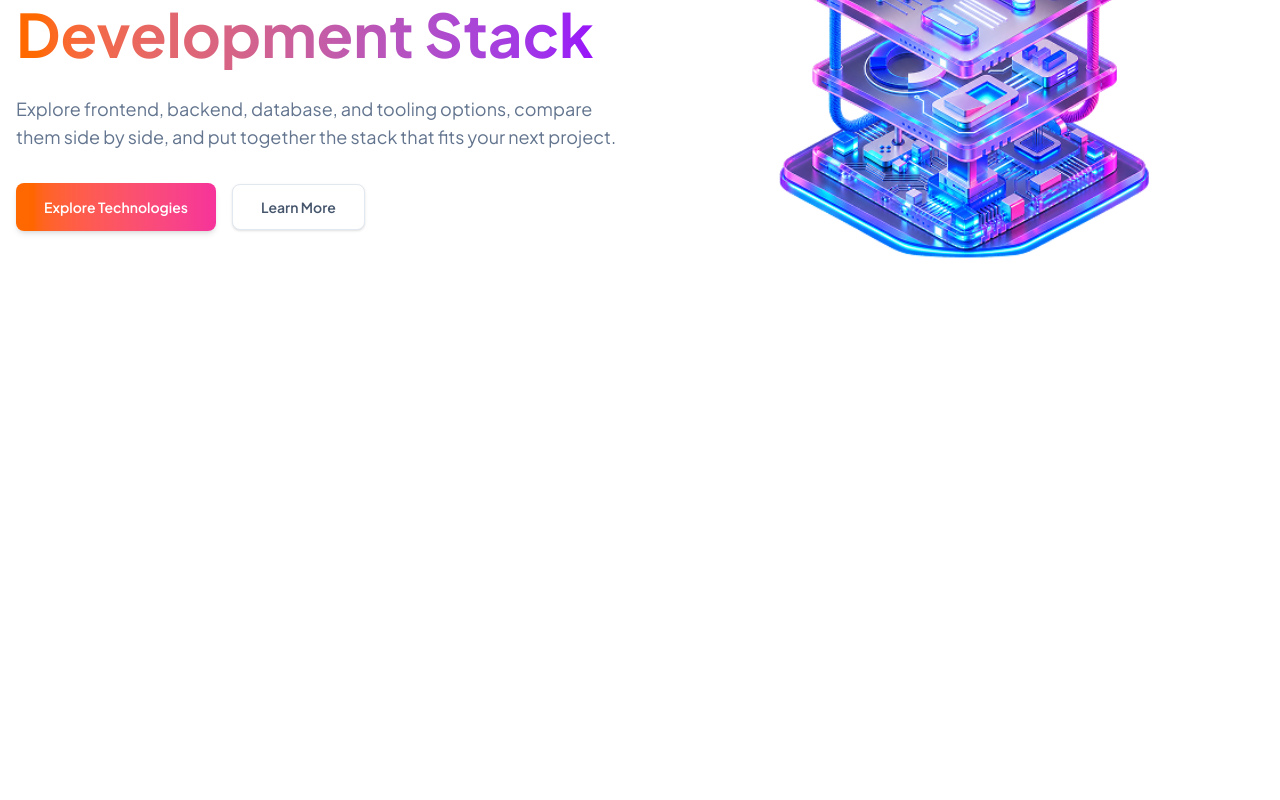
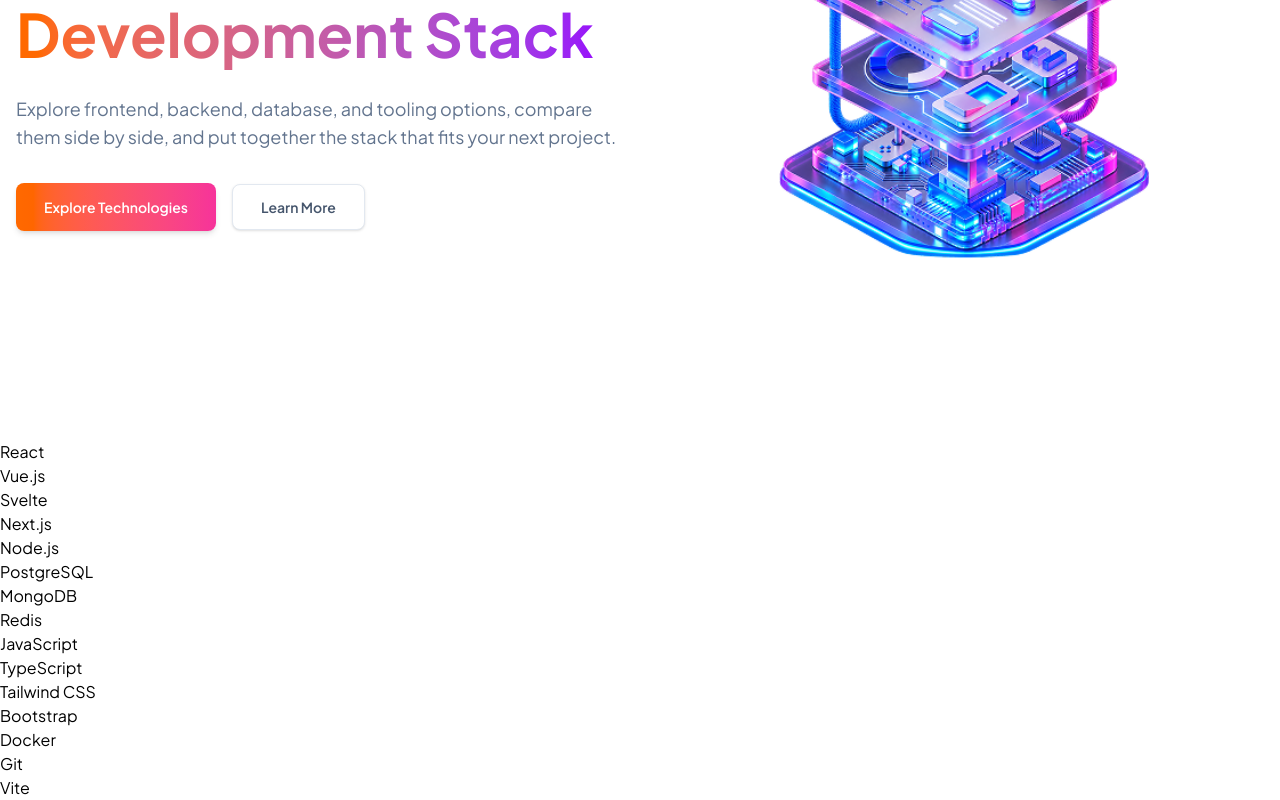
Before and after one commit to alexhalder/Assinement-5-, a React (Vite) app: page / in a window 1280 px wide. Shown: the part 360-1160 px from the top of the page. Before the commit the page ends 800 px from the top, so only its background shows below. Built offline with nearby package versions, Linux system fonts and the light colour scheme.

Commit message:
feat: implement asynchronous technology data fetching and rendering using React Suspense and map loop

```diff
--- /dev/null
+++ b/public/data.json
@@ -0,0 +1,152 @@
+[
+  {
+    "id": "react",
+    "name": "React",
+    "category": "Frontend",
+    "description": "A declarative, component-based JavaScript library for building modern user interfaces.",
+    "icon": "https://icon.icepanel.io/Technology/svg/React.svg",
+    "rating": 4.9,
+    "difficulty": "Beginner-Friendly",
+    "badge": "Popular"
+  },
+  {
+    "id": "vue",
+    "name": "Vue.js",
+    "category": "Frontend",
+    "description": "The Progressive JavaScript Framework for building interactive web applications.",
+    "icon": "https://icon.icepanel.io/Technology/svg/Vue.js.svg",
+    "rating": 4.8,
+    "difficulty": "Beginner-Friendly",
+    "badge": "Fast"
+  },
+  {
+    "id": "svelte",
+    "name": "Svelte",
+    "category": "Frontend",
+    "description": "A compiler that turns declarative components into highly efficient JavaScript.",
+    "icon": "https://icon.icepanel.io/Technology/svg/Svelte.svg",
+    "rating": 4.7,
+    "difficulty": "Intermediate",
+    "badge": "Trending"
+  },
+  {
+    "id": "nextjs",
+    "name": "Next.js",
+    "category": "Frontend",
+    "description": "A React framework for production-grade applications with server-side rendering.",
+    "icon": "https://icon.icepanel.io/Technology/svg/Next.js.svg",
+    "rating": 4.9,
+    "difficulty": "Intermediate",
+    "badge": "Essential"
+  },
+  {
+    "id": "nodejs",
+    "name": "Node.js",
+    "category": "Backend",
+    "description": "A JavaScript runtime built on Chrome's V8 engine for scalable network apps.",
+    "icon": "https://icon.icepanel.io/Technology/svg/Node.js.svg",
+    "rating": 4.8,
+    "difficulty": "Intermediate",
+    "badge": "Popular"
+  },
+  {
+    "id": "postgresql",
+    "name": "PostgreSQL",
+    "category": "Database",
+    "description": "A powerful, open-source object-relational database system with proven reliability.",
+    "icon": "https://icon.icepanel.io/Technology/svg/PostgresSQL.svg",
+    "rating": 4.9,
+    "difficulty": "Intermediate",
+    "badge": "Top SQL"
+  },
+  {
+    "id": "mongodb",
+    "name": "MongoDB",
+    "category": "Database",
+    "description": "A document-oriented NoSQL database for modern applications.",
+    "icon": "https://icon.icepanel.io/Technology/svg/MongoDB.svg",
+    "rating": 4.7,
+    "difficulty": "Beginner-Friendly",
+    "badge": "Flexible"
+  },
+  {
+    "id": "redis",
+    "name": "Redis",
+    "category": "Database",
+    "description": "An in-memory data store used as a cache, message broker, and database.",
+    "icon": "https://icon.icepanel.io/Technology/svg/Redis.svg",
+    "rating": 4.8,
+    "difficulty": "Intermediate",
+    "badge": "Fast"
+  },
+  {
+    "id": "javascript",
+    "name": "JavaScript",
+    "category": "Language",
+    "description": "The programming language of the web, powering interactive experiences everywhere.",
+    "icon": "https://icon.icepanel.io/Technology/svg/JavaScript.svg",
+    "rating": 4.9,
+    "difficulty": "Beginner-Friendly",
+    "badge": "Essential"
+  },
+  {
+    "id": "typescript",
+    "name": "TypeScript",
+    "category": "Language",
+    "description": "A typed superset of JavaScript that compiles to plain JavaScript.",
+    "icon": "https://icon.icepanel.io/Technology/svg/TypeScript.svg",
+    "rating": 4.8,
+    "difficulty": "Intermediate",
+    "badge": "Scalable"
+  },
+  {
+    "id": "tailwind",
+    "name": "Tailwind CSS",
+    "category": "Styling",
+    "description": "A utility-first CSS framework for rapidly building custom user interfaces.",
+    "icon": "https://icon.icepanel.io/Technology/svg/TailwindCSS.svg",
+    "rating": 4.9,
+    "difficulty": "Beginner-Friendly",
+    "badge": "Popular"
+  },
+  {
+    "id": "bootstrap",
+    "name": "Bootstrap",
+    "category": "Styling",
+    "description": "A popular CSS framework for responsive, mobile-first web design.",
+    "icon": "https://icon.icepanel.io/Technology/svg/Bootstrap.svg",
+    "rating": 4.5,
+    "difficulty": "Beginner-Friendly",
+    "badge": "Classic"
+  },
+  {
+    "id": "docker",
+    "name": "Docker",
+    "category": "DevOps",
+    "description": "A platform for building, shipping, and running applications in containers.",
+    "icon": "https://icon.icepanel.io/Technology/svg/Docker.svg",
+    "rating": 4.8,
+    "difficulty": "Advanced",
+    "badge": "Containers"
+  },
+  {
+    "id": "git",
+    "name": "Git",
+    "category": "Tools",
+    "description": "A distributed version control system for tracking changes in source code.",
+    "icon": "https://icon.icepanel.io/Technology/svg/Git.svg",
+    "rating": 4.9,
+    "difficulty": "Beginner-Friendly",
+    "badge": "Essential"
+  },
+  {
+    "id": "vite",
+    "name": "Vite",
+    "category": "Tools",
+    "description": "A next-generation frontend build tool that is fast and lightweight.",
+    "icon": "https://icon.icepanel.io/Technology/svg/Vite.js.svg",
+    "rating": 4.8,
+    "difficulty": "Beginner-Friendly",
+    "badge": "Fast"
+  }
+]
--- a/src/App.tsx
+++ b/src/App.tsx
@@ -1,12 +1,23 @@
+import { Suspense } from "react";
 import "./App.css";
 import Hero from "./component/Hero/Hero";
 import Nav from "./component/Nav";
+import Tech from "./component/Tech/Tech";
+
+export const promise = async () => {
+  const res = await fetch("../public/data.json");
+  const data = await res.json();
+  return data;
+};
 
 function App() {
   return (
     <>
       <Nav />
       <Hero />
+      <Suspense fallback={<div>Loading...</div>}>
+        <Tech promise={promise()} />
+      </Suspense>
     </>
   );
 }
--- /dev/null
+++ b/src/component/Tech/Tech.tsx
@@ -0,0 +1,20 @@
+import { use } from "react";
+import type { iTechnologyTypes } from "../Types";
+
+interface iTechnologyProps {
+  promise: Promise<iTechnologyTypes[]>;
+}
+const Tech = ({ promise }: iTechnologyProps) => {
+  const data = use(promise);
+  console.log("data is ", data);
+
+  return (
+    <div>
+      {data.map((item) => {
+        return <div key={item.id}>{item.name}</div>;
+      })}
+    </div>
+  );
+};
+
+export default Tech;
--- /dev/null
+++ b/src/component/Types.ts
@@ -0,0 +1,10 @@
+export interface iTechnologyTypes {
+  id: string;
+  name: string;
+  category: string;
+  description: string;
+  icon: string;
+  rating: number;
+  difficulty: string;
+  badge: string;
+}
```
Also changed, not shown: src/component/Tech/TechCard.tsx (added).
